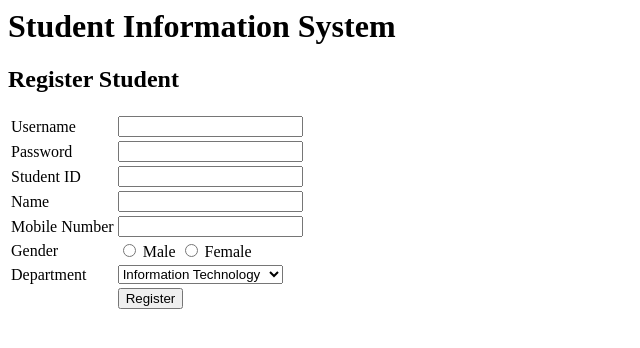
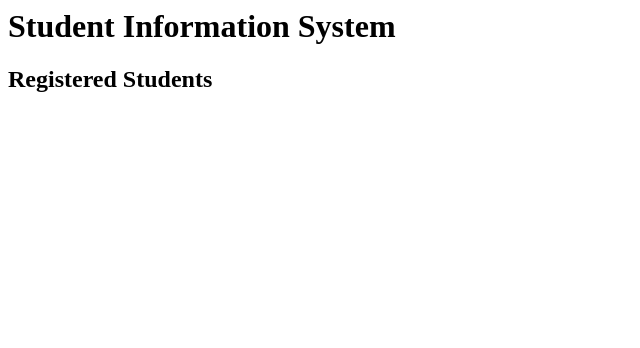
Before and after one commit to piperhuntress/stud-app-wamp, a PHP site: page /admin-students.php in a window 1280 px wide. Shown: the top 348 px of the page, without its empty margins (0-640 px from the left). Run offline with PHP 8.4, Linux system fonts and the light colour scheme.

Commit message:
start-app

```diff
--- a/admin-students.php
+++ b/admin-students.php
@@ -10,53 +10,8 @@
 
 <div class="main">
     <h1>Student Information System</h1>
-    <h2>Register Student</h2>
-    <form action="" method="post">
-        <table>
-            <tr>
-                <td>Username</td>
-                <td><input type="text" name="username"></td>
-            </tr>
-            <tr>
-                <td>Password</td>
-                <td><input type="password" name="password"></td>
-            </tr>
-            <tr>
-                <td>Student ID</td>
-                <td><input type="text" name="studid"></td>
-            </tr>
-            <tr>
-                <td>Name</td>
-                <td><input type="text" name="name"></td>
-            </tr>
-            <tr>
-                <td>Mobile Number</td>
-                <td><input type="number" name="mobile"></td>
-            </tr>
-            <tr>
-                <td>Gender</td>
-                <td>
-                    <input type="radio" name="gender" value="male"> Male
-                    <input type="radio" name="gender" value="female"> Female
-                </td>
-            </tr>
-            <tr>
-                <td>Department</td>
-                <td>
-                    <select name="deptid">
-                        <option value="1">Information Technology</option>
-                        <option value="2">Business Administration</option>
-                        <option value="3">Engineering</option>
-                    </select>
-                </td>
-            </tr>
-            <tr>
-                <td></td>
-                <td><input type="submit" value="Register" name="register"></td>
-            </tr>
-        </table>
-    </form>
-</div>
+    <h2>Registered Students</h2>
+ </div>
 
 <!-- Include the footer -->
 
```
Also changed, not shown: admin-update-course.php (renamed from admin-course-update.php).
